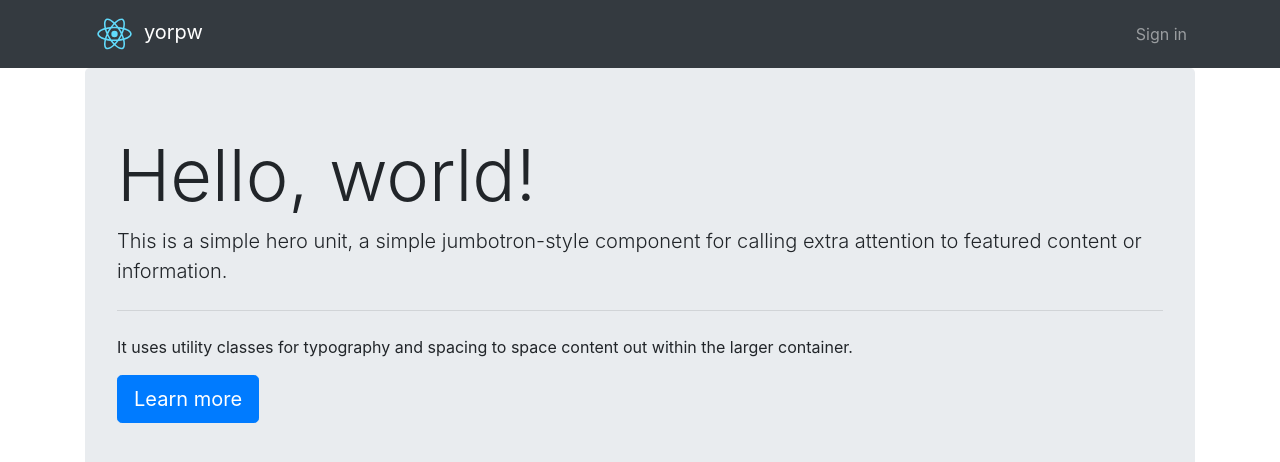
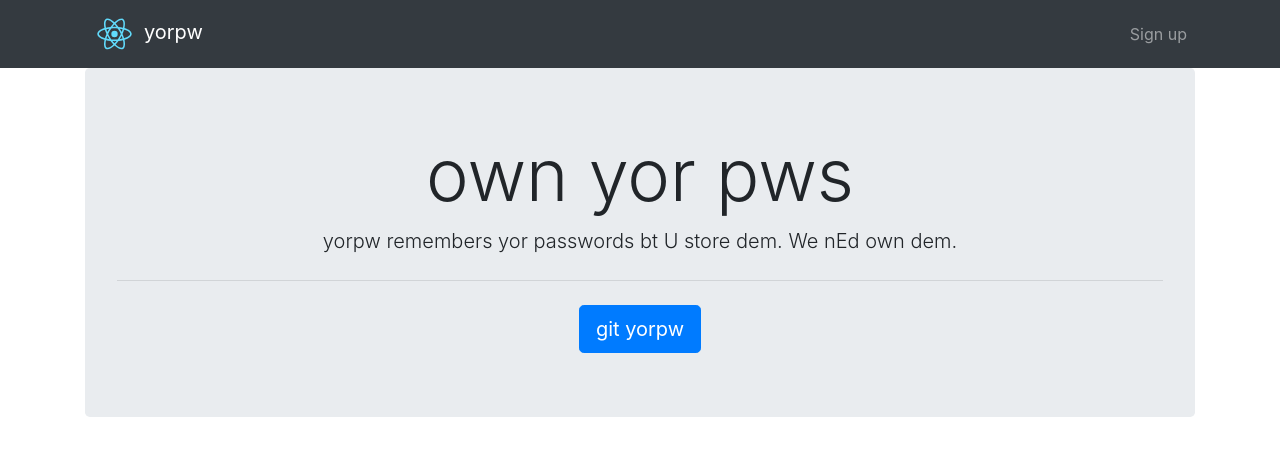
Before and after one commit to JonJam/yorpw_ui_web, a React (Create React App) app: page / in a window 1280 px wide. Shown: the top 462 px of the page. Built offline with nearby package versions, Linux system fonts and the light colour scheme; what redux-immutable-state-invariant would draw is missing.

Commit message:
Finished home page

```diff
--- a/src/components/App.tsx
+++ b/src/components/App.tsx
@@ -3,11 +3,12 @@ import { Provider } from "react-redux";
 import { BrowserRouter, Route, Switch } from "react-router-dom";
 import { Store } from "redux";
 import IStoreState from "../store/IStoreState";
+import Footer from "./app/Footer/Footer";
+import NavBar from "./app/NavBar/NavBar";
 import Error404Page from "./errors/Error404Page";
 import HomePage from "./home/HomePage";
+import SignUpPage from "./signup/SignUpPage";
 import SitesPage from "./sites/SitesPage";
-import NavBar from "./app/NavBar/NavBar";
-import Footer from "./app/Footer/Footer";
 
 import "./App.css";
 
@@ -27,6 +28,7 @@ class App extends React.Component<IAppProps> {
               <Switch>
                 <Route exact={true} path="/" component={HomePage} />
                 <Route path="/sites" component={SitesPage} />
+                <Route path="/signup" component={SignUpPage} />
                 <Route component={Error404Page} />
               </Switch>
             </div>
--- a/src/components/app/NavBar/NavBar.tsx
+++ b/src/components/app/NavBar/NavBar.tsx
@@ -1,6 +1,6 @@
 import * as React from "react";
+import { Link } from "react-router-dom";
 import strings from "../../../strings";
-import { Link } from "react-router-dom";
 
 import logo from "./logo.svg";
 
@@ -29,9 +29,9 @@ function NavBar() {
         <div className="collapse navbar-collapse" id="navbarSupportedContent">
           <ul className="navbar-nav ml-md-auto">
             <li className="nav-item">
-              <a className="nav-link" href="#">
-                {strings.NavBar.signIn}
-              </a>
+              <Link to="/signUp" className="nav-link">
+                {strings.NavBar.signUp}
+              </Link>
             </li>
           </ul>
         </div>
--- a/src/components/home/HomePage.tsx
+++ b/src/components/home/HomePage.tsx
@@ -1,27 +1,38 @@
+import { History } from "history";
 import * as React from "react";
+import strings from "../../strings";
 
-class HomePage extends React.Component {
+interface IHomePageProps {
+  history: History;
+}
+
+class HomePage extends React.Component<IHomePageProps> {
   public render() {
     return (
       <div className="jumbotron">
-        <h1 className="display-3">Hello, world!</h1>
-        <p className="lead">
-          This is a simple hero unit, a simple jumbotron-style component for
-          calling extra attention to featured content or information.
+        <h1 className="display-3 text-center">
+          {strings.Home.title}
+        </h1>
+        <p className="lead text-center">
+          {strings.Home.tagLine}
         </p>
         <hr className="my-4" />
-        <p>
-          It uses utility classes for typography and spacing to space content
-          out within the larger container.
-        </p>
-        <p className="lead">
-          <a className="btn btn-primary btn-lg" href="#" role="button">
-            Learn more
-          </a>
-        </p>
+        <div className="text-center">
+          <button
+            type="button"
+            className="btn btn-primary btn-lg"
+            onClick={this.handleClick}
+          >
+            {strings.Home.getButton}
+          </button>
+        </div>
       </div>
     );
   }
+
+  private handleClick = () => {
+    this.props.history.push("/signup");
+  };
 }
 
 export default HomePage;
--- /dev/null
+++ b/src/components/signup/SignUpPage.tsx
@@ -0,0 +1,8 @@
+import * as React from "react";
+import { Redirect } from "react-router-dom";
+
+function SignUpPage() {
+  return <Redirect to="/sites" />;
+}
+
+export default SignUpPage;
--- a/src/strings/index.ts
+++ b/src/strings/index.ts
@@ -1,9 +1,11 @@
-const appName = "yorpw";
-const signIn = "Sign in";
-
 export default {
+  Home: {
+    getButton: "git yorpw",
+    tagLine: "yorpw remembers yor passwords bt U store dem. We nEd own dem.",
+    title: "own yor pws"
+  },
   NavBar: {
-    appName,
-    signIn
+    appName: "yorpw",
+    signUp: "Sign up"
   }
 };
```
